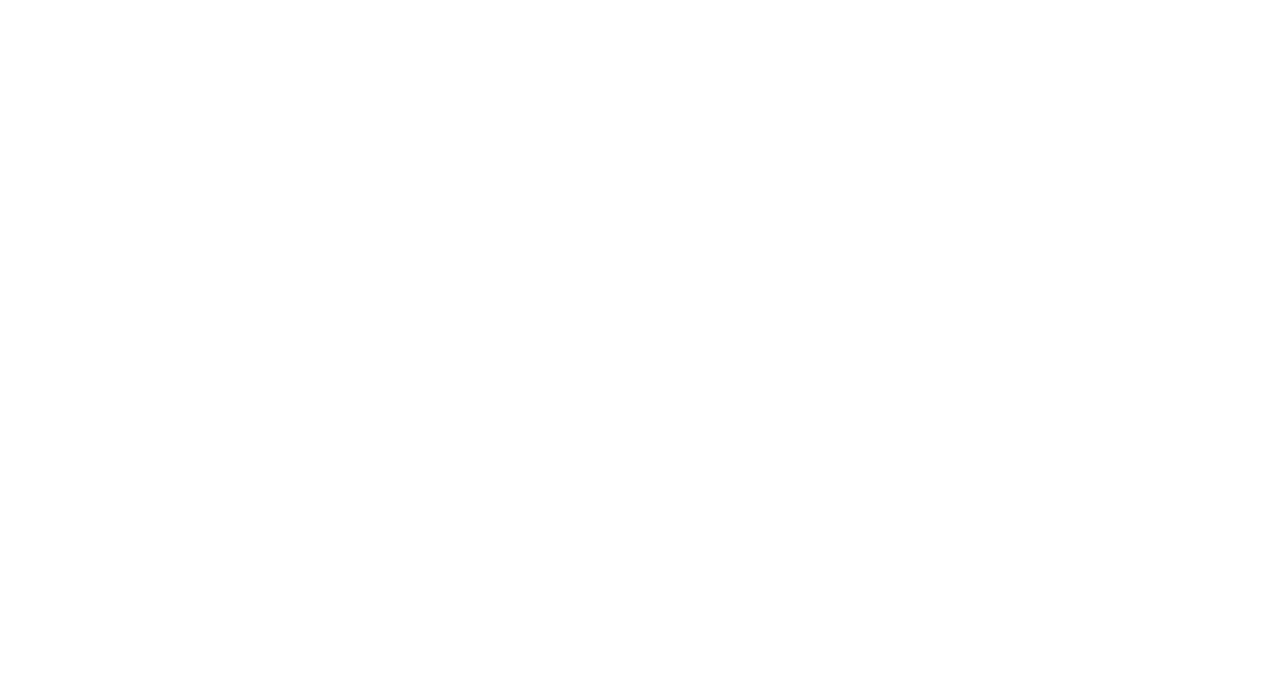
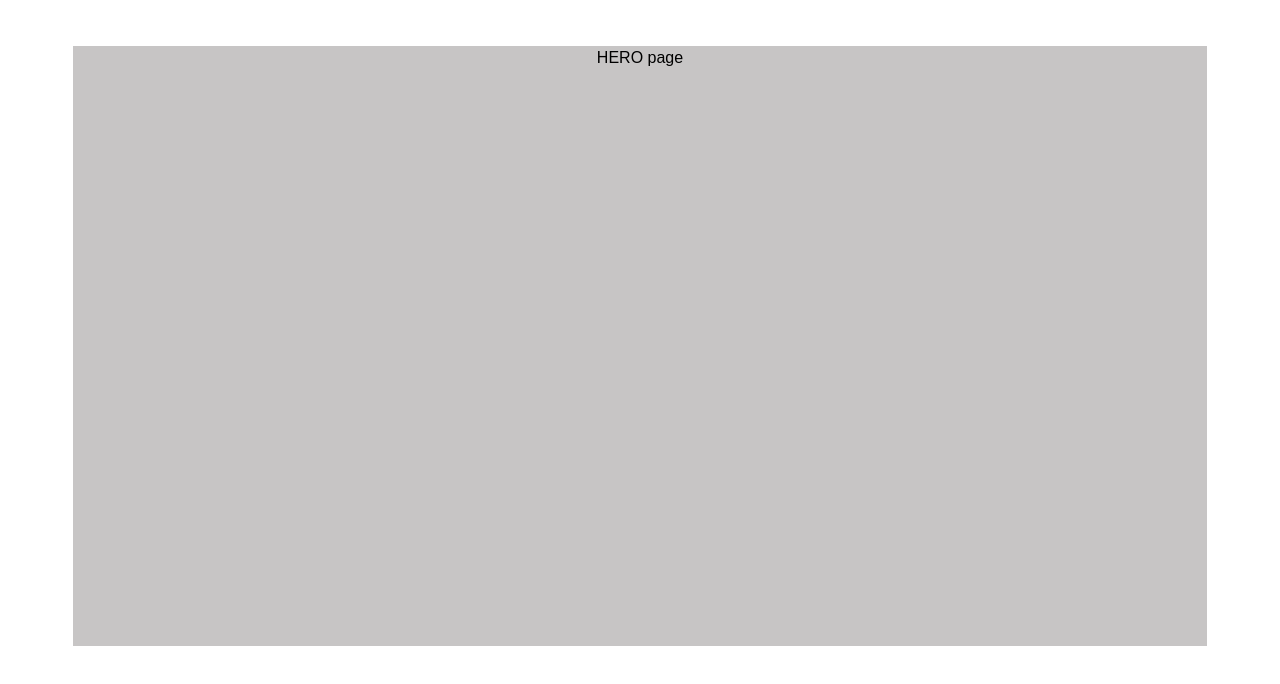
Before and after one commit to KrishnaSaiChaitanya/knownissues, a React (Create React App) app: page / in a window 1280 px wide. Shown: the top 684 px of the page. Built offline with nearby package versions, Linux system fonts and the light colour scheme.

Commit message:
added new section to fadein animation

```diff
--- a/src/Components/NewBonus.css
+++ b/src/Components/NewBonus.css
@@ -194,6 +194,9 @@
 .animation .anm_mod.delay {
   transition: all 2s ease;
 }
+.animation .anm_mod.delay-2 {
+  transition: all 3s ease;
+}
 
 .animation .anm_mod.fast {
   transition: all 0.9s ease;
@@ -204,8 +207,19 @@
   transform: translate3d(0, 0, 0);
 }
 
-.org_to_top {
-  position: fixed;
-  bottom: 10px;
-  right: 10px;
+.fade-in {
+  animation: fadeIn ease 4s;
+  -webkit-animation: fadeIn ease 5s;
+  -moz-animation: fadeIn ease 5s;
+  -o-animation: fadeIn ease 5s;
+  -ms-animation: fadeIn ease 5s;
 }
+
+@keyframes fadeIn {
+  0% {
+    opacity: 0;
+  }
+  100% {
+    opacity: 1;
+  }
+}
--- a/src/Components/NewBonus.js
+++ b/src/Components/NewBonus.js
@@ -14,7 +14,7 @@
         if (scroll > position - windowHeight) {
           element.classList.add("active");
         }
-        if (scroll < 150) {
+        if (scroll < 300) {
           element.classList.remove("active");
         }
       });
@@ -131,9 +131,21 @@
           </div>
         </div>
       </div> */}
-
-      <div class="animation" style={{ marginTop: "20%" }}>
-        <div class="anm_mod full">Hero Page</div>
+      <div class="animation">
+        <div
+          class="fade-in"
+          style={{
+            backgroundColor: "rgba(144, 140, 140, 0.5)",
+            width: "90%",
+            height: "600PX",
+            transition: "all 0.9s ease",
+          }}
+        >
+          HERO page
+        </div>
+      </div>
+      <div class="animation">
+        <div class="anm_mod full">LIFETIME ACCESS</div>
       </div>
 
       <div class="animation">
@@ -156,9 +168,6 @@
         </div>
         <div class="anm_mod right delay">Features Section</div>
       </div>
-      {/* <div class="animation" style={{ marginTop: "20%" }}>
-        <div class="anm_mod full">Hero Page</div>
-      </div> */}
       <div class="animation">
         <div class="anm_mod full delay">Immersive Mini-Courses</div>
       </div>
@@ -170,6 +179,9 @@
       <div class="animation">
         <div class="anm_mod full delay">Slider section</div>
       </div>
+      <div class="animation">
+        <div class="anm_mod full delay-2">Bottom Compoenent</div>
+      </div>
     </div>
   );
 }
```
